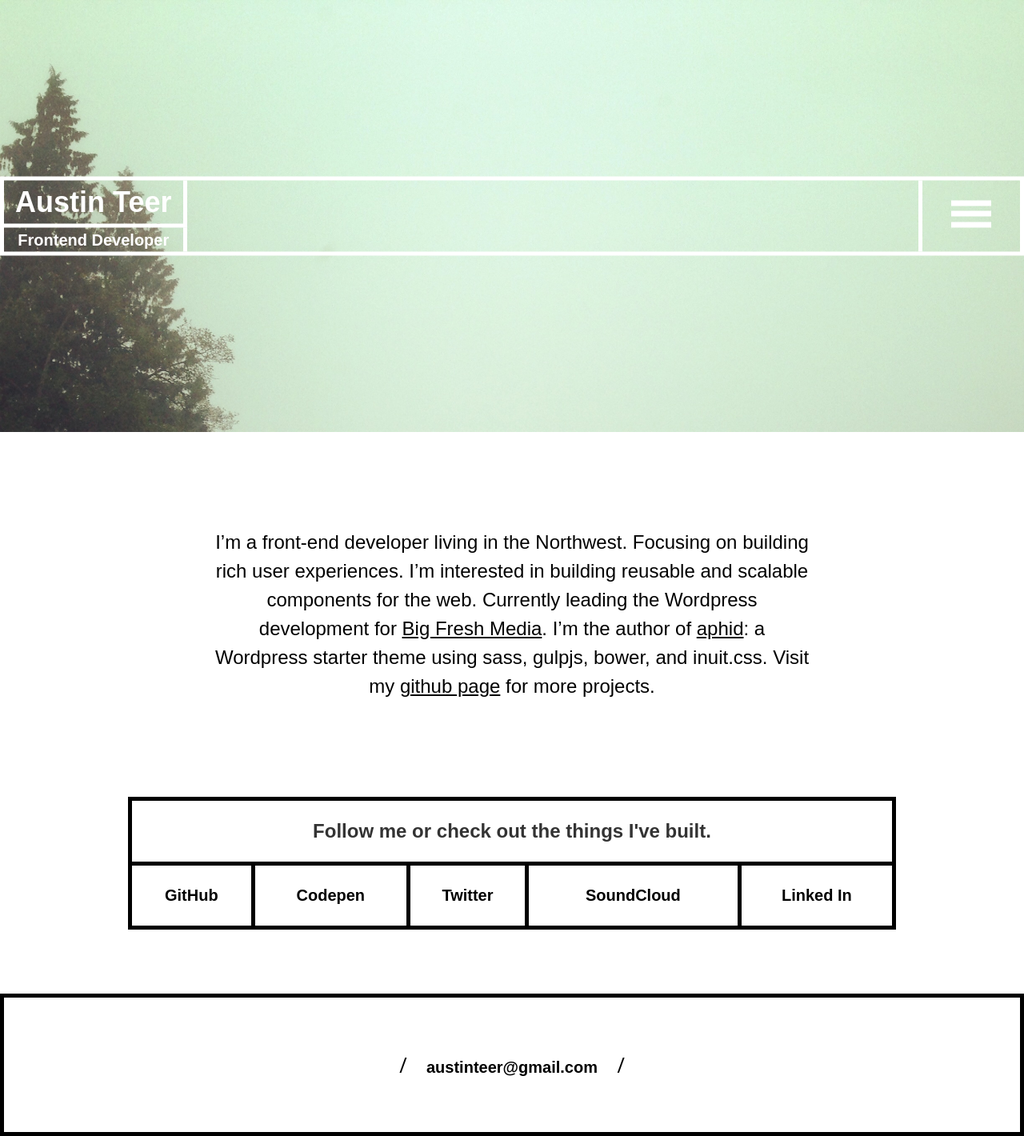
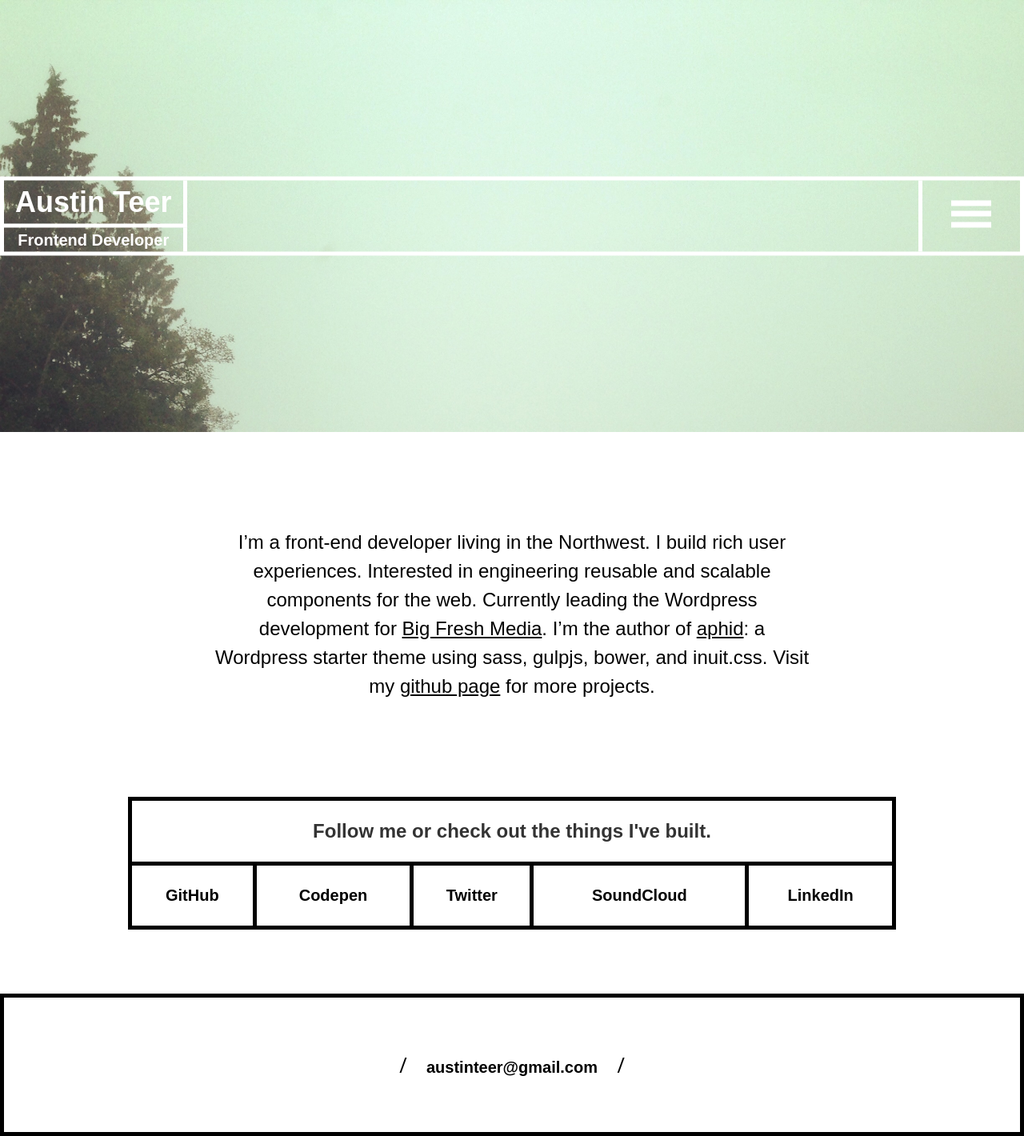
Before and after one commit to austinteer/austinteer.github.io, a Jekyll site: the page built from index.html, in a window 1280 px wide. Shown: the whole page at 80% size. Built offline with Jekyll 4.4.1, drawn with Linux system fonts in a browser that asks for light colours; Markdown is read by kramdown in place of the engine named in the settings.

Commit message:
Tweak intro wording

```diff
--- a/index.html
+++ b/index.html
@@ -4,7 +4,7 @@
 ---
 
 <div class="intro">
-	<p class="intro__content palm-1/1">I’m a front-end developer living in the Northwest. Focusing on building rich user experiences. I’m interested in building reusable and scalable components for the web. Currently leading the Wordpress development for <a href="http://bigfresh.com" target="_blank">Big Fresh Media</a>. I’m the author of <a href="https://github.com/austinteer/aphid" target="_blank">aphid</a>: a Wordpress starter theme using sass, gulpjs, bower, and inuit.css. Visit my <a href="https://github.com/austinteer" target="_blank">github page</a> for more projects.</p>
+	<p class="intro__content palm-1/1">I’m a front-end developer living in the Northwest. I build rich user experiences. Interested in engineering reusable and scalable components for the web. Currently leading the Wordpress development for <a href="http://bigfresh.com" target="_blank">Big Fresh Media</a>. I’m the author of <a href="https://github.com/austinteer/aphid" target="_blank">aphid</a>: a Wordpress starter theme using sass, gulpjs, bower, and inuit.css. Visit my <a href="https://github.com/austinteer" target="_blank">github page</a> for more projects.</p>
 </div>
 
 <div class="content--center palm-1/1 3/4 [ box box--dark box--all ]">
@@ -25,7 +25,7 @@
 			<a href="http://soundcloud.com/austin-teer" target="_blank">SoundCloud</a>
 		</li>
 		<li class="block-list__item align-center [ box box--dark box--top ]">
-			<a href="https://www.linkedin.com/pub/austin-teer/3b/4a/ab9" target="_blank">Linked In</a>
+			<a href="https://www.linkedin.com/pub/austin-teer/3b/4a/ab9" target="_blank">LinkedIn</a>
 		</li>
 	</ul>
 
```
